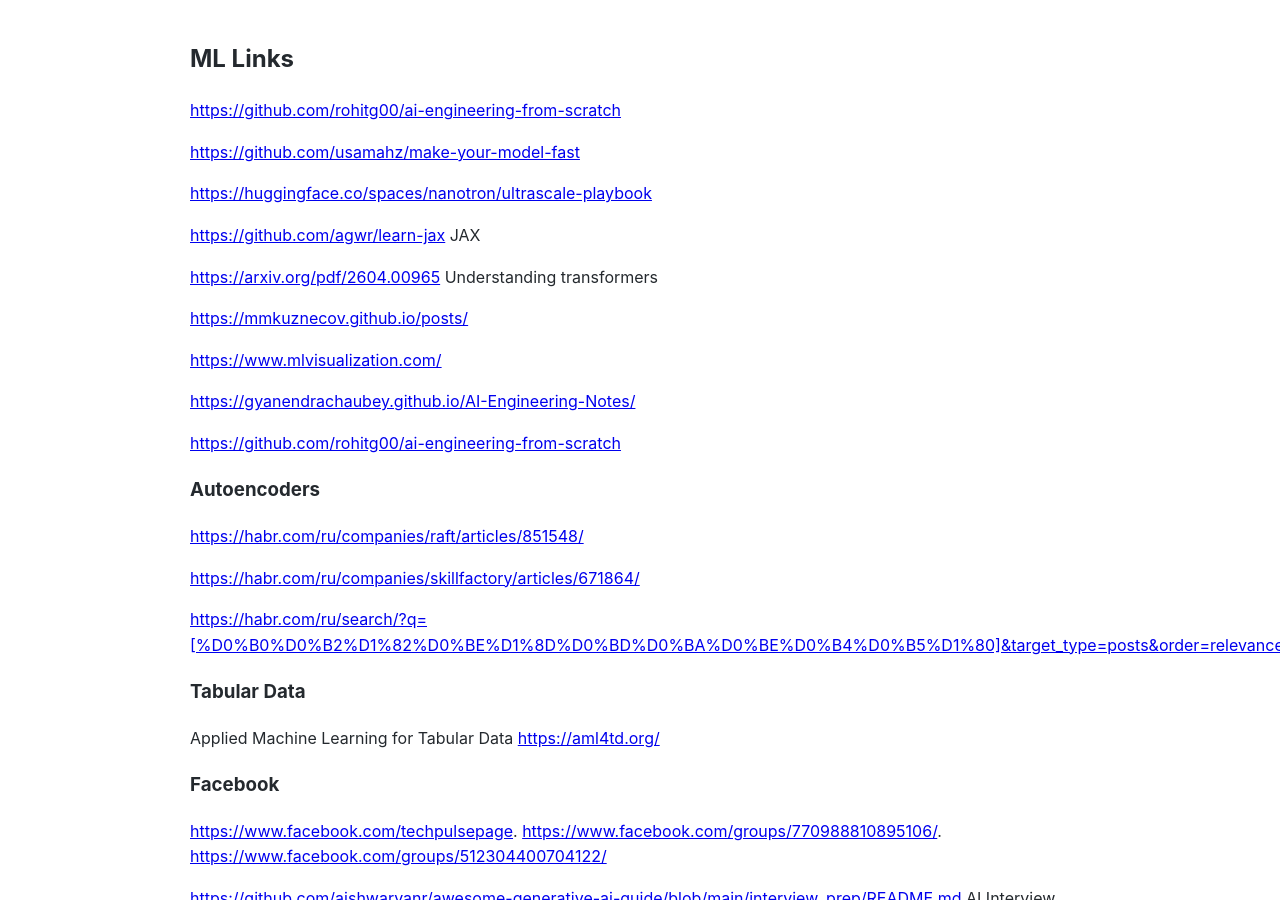
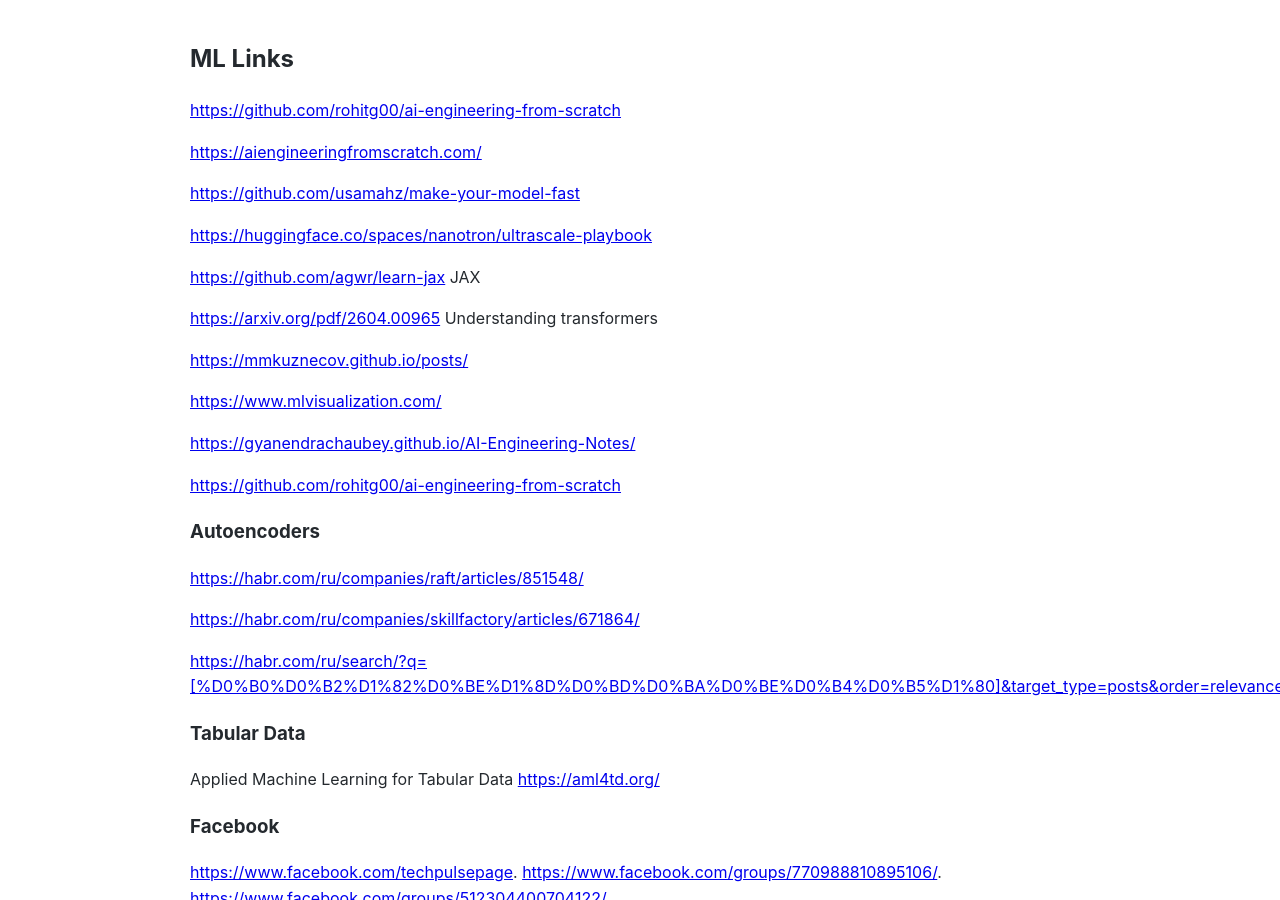
Before and after one commit to Michael-Lubinsky/michael-lubinsky.github.com, a Jekyll site: the page built from ml/mamba.md, in a window 1280 px wide and 900 px high. Built offline with Jekyll 4.4.1, drawn with Linux system fonts in a browser that asks for light colours; our own code applies the rules of GitHub Pages for plain Markdown files.

Commit message:
Add new links to ML resources
Added additional ML resource links.

```diff
--- a/ml/mamba.md
+++ b/ml/mamba.md
@@ -1,6 +1,8 @@
 ## ML Links
 
 <https://github.com/rohitg00/ai-engineering-from-scratch>
+
+<https://aiengineeringfromscratch.com/>
 
 <https://github.com/usamahz/make-your-model-fast>
 
```
